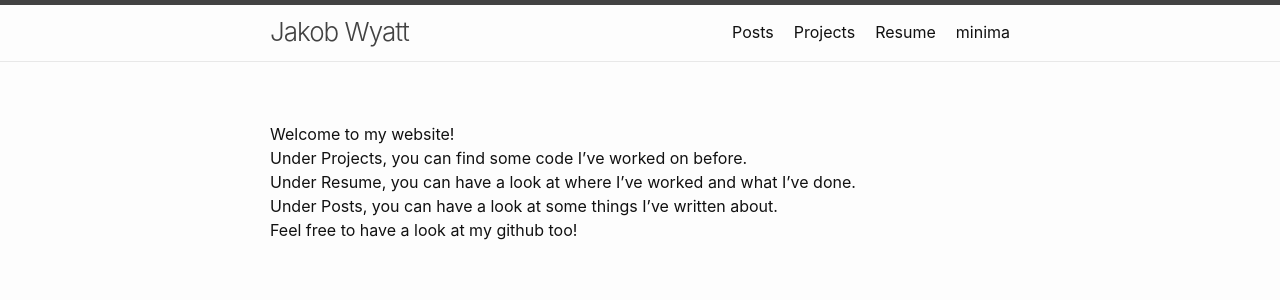
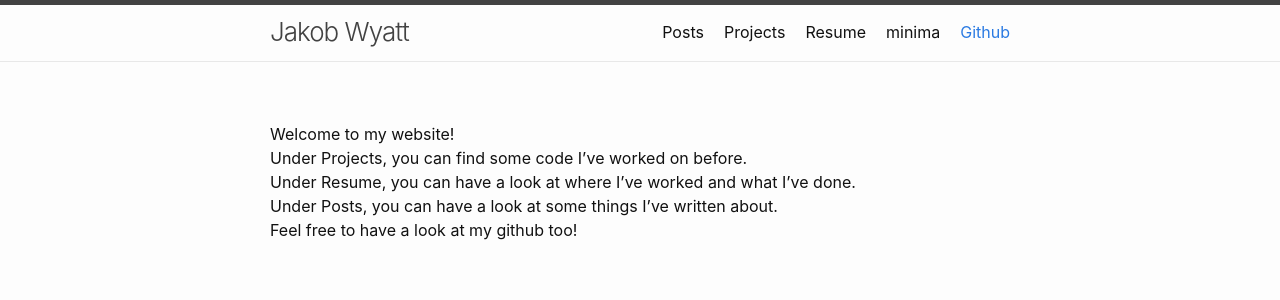
Before and after one commit to JakobWyatt/blog, a Jekyll site: the page built from index.md, in a window 1280 px wide. Shown: the top 300 px of the page. Built offline with Jekyll 4.4.1, drawn with Linux system fonts in a browser that asks for light colours.

Commit message:
added github to header

```diff
--- a/_includes/header.html
+++ b/_includes/header.html
@@ -23,6 +23,7 @@
             <a class="page-link" href="{{ my_page.url | relative_url }}">{{ my_page.title | escape }}</a>
             {%- endif -%}
           {%- endfor -%}
+          <a class="github-link" href="https://github.com/JakobWyatt">Github</a>
         </div>
       </nav>
     {%- endif -%}
```
